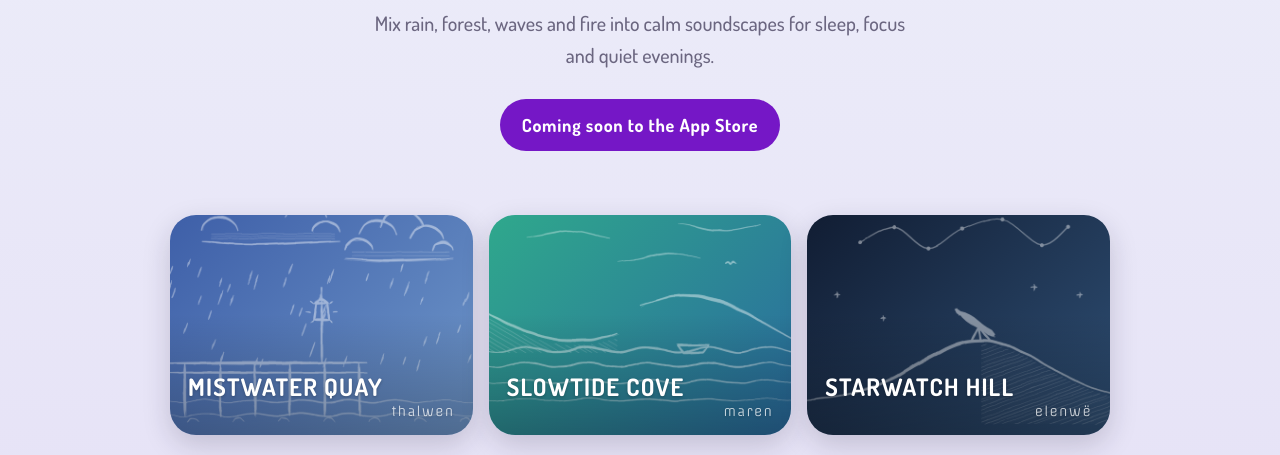
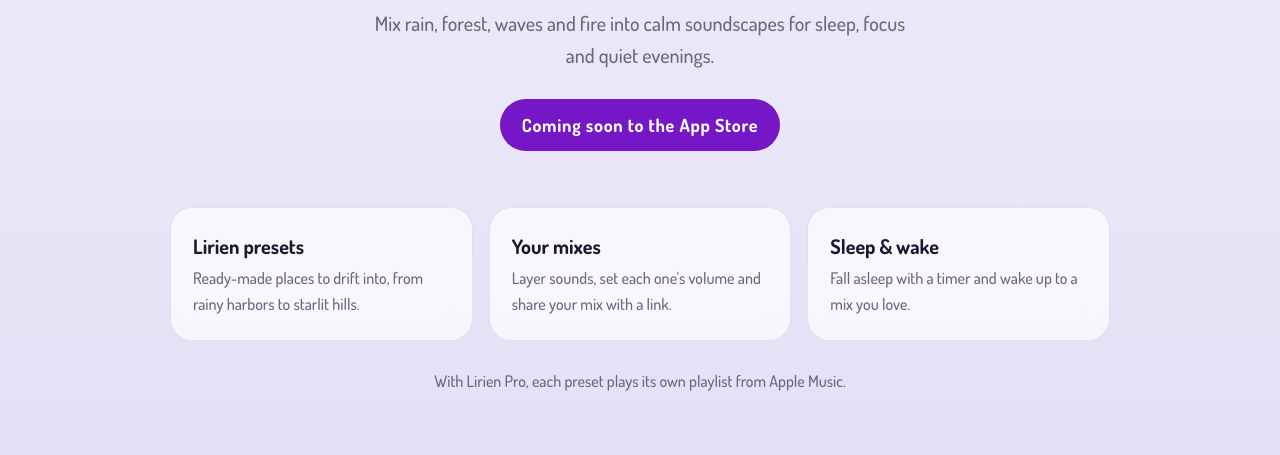
Before and after one commit to ateserkoc/lirien-site, a plain HTML site: page index.html in a window 1280 px wide. Shown: the part 343-798 px from the top of the page. Drawn offline with Linux system fonts and the light colour scheme.

Commit message:
Ana sayfa: preset kartları kaldırıldı

```diff
--- a/index.html
+++ b/index.html
@@ -42,7 +42,7 @@
   nav a { color: var(--muted); margin-left: 20px; font-size: 16px; }
   nav a:hover { color: var(--primary); }
 
-  .hero { text-align: center; padding: 64px 0 40px; }
+  .hero { text-align: center; padding: 64px 0 56px; }
   .icon { width: 112px; height: 112px; border-radius: 26px; box-shadow: 0 18px 40px rgba(117,23,198,.28); }
   h1 { font-weight: 700; font-size: clamp(34px, 6vw, 54px); line-height: 1.1; margin: 28px 0 12px; letter-spacing: .01em; }
   .lead { max-width: 560px; margin: 0 auto; color: var(--muted); font-size: 20px; }
@@ -52,17 +52,6 @@
     background: var(--primary); color: #fff;
   }
   @media (prefers-color-scheme: dark) { .badge { color: #1B1230; } }
-
-  .cards { display: grid; grid-template-columns: repeat(3, 1fr); gap: 16px; margin: 24px 0 56px; }
-  .card {
-    position: relative; height: 220px; border-radius: 26px; overflow: hidden; color: #fff;
-    box-shadow: 0 10px 28px rgba(30,22,49,.18);
-  }
-  .card img { position: absolute; inset: 0; width: 100%; height: 100%; object-fit: cover; opacity: .45; }
-  .card::after { content: ""; position: absolute; inset: 0; background: linear-gradient(transparent 45%, rgba(0,0,0,.28)); }
-  .card .t { position: absolute; left: 18px; right: 18px; bottom: 14px; z-index: 1; text-shadow: 0 1px 3px rgba(0,0,0,.25); }
-  .card .n { font-weight: 700; font-size: 24px; letter-spacing: .05em; text-transform: uppercase; line-height: 1.1; }
-  .card .e { font-family: Offside, sans-serif; font-size: 13px; letter-spacing: .1em; text-align: right; opacity: .75; }
 
   .features { display: grid; grid-template-columns: repeat(3, 1fr); gap: 16px; }
   .feature { background: var(--surface); border: 1px solid var(--line); border-radius: 22px; padding: 22px; backdrop-filter: blur(10px); }
@@ -75,8 +64,6 @@
 
   @media (max-width: 720px) {
     .hero { padding-top: 44px; }
-    .cards { grid-template-columns: 1fr; }
-    .card { height: 150px; }
     .features { grid-template-columns: 1fr; }
   }
 </style>
@@ -93,21 +80,6 @@
     <h1>Your own small world of sound.</h1>
     <p class="lead">Mix rain, forest, waves and fire into calm soundscapes for sleep, focus and quiet evenings.</p>
     <span class="badge">Coming soon to the App Store</span>
-  </section>
-
-  <section class="cards" aria-label="Lirien presets">
-    <div class="card" style="background: linear-gradient(135deg,#3E5FA8,#6E96C9)">
-      <img src="/assets/scene_rainy_day.png" alt="">
-      <div class="t"><div class="n">Mistwater Quay</div><div class="e">thalwen</div></div>
-    </div>
-    <div class="card" style="background: linear-gradient(135deg,#2FA88C,#2A6A9E)">
-      <img src="/assets/scene_relax_and_unwind.png" alt="">
-      <div class="t"><div class="n">Slowtide Cove</div><div class="e">maren</div></div>
-    </div>
-    <div class="card" style="background: linear-gradient(135deg,#111D33,#2E4E73)">
-      <img src="/assets/scene_star_gazing.png" alt="">
-      <div class="t"><div class="n">Starwatch Hill</div><div class="e">elenwë</div></div>
-    </div>
   </section>
 
   <section class="features">
```
